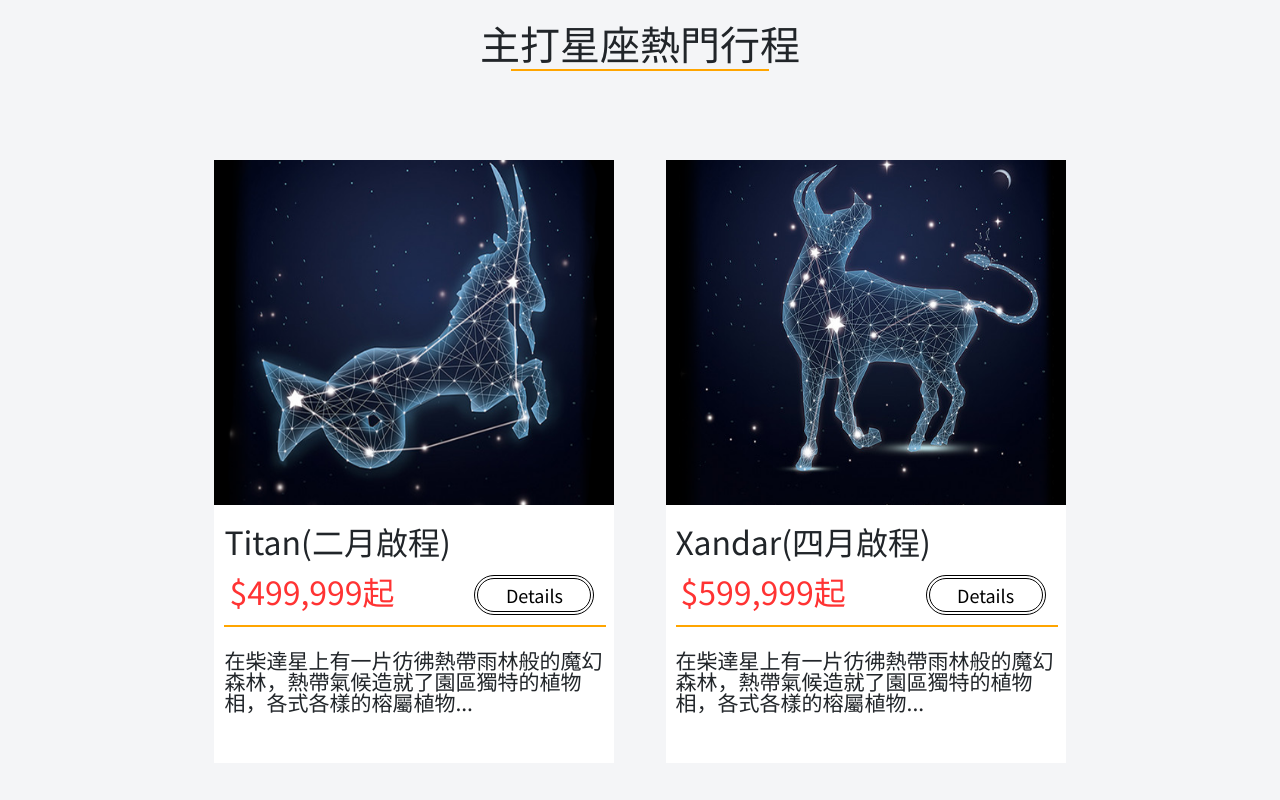
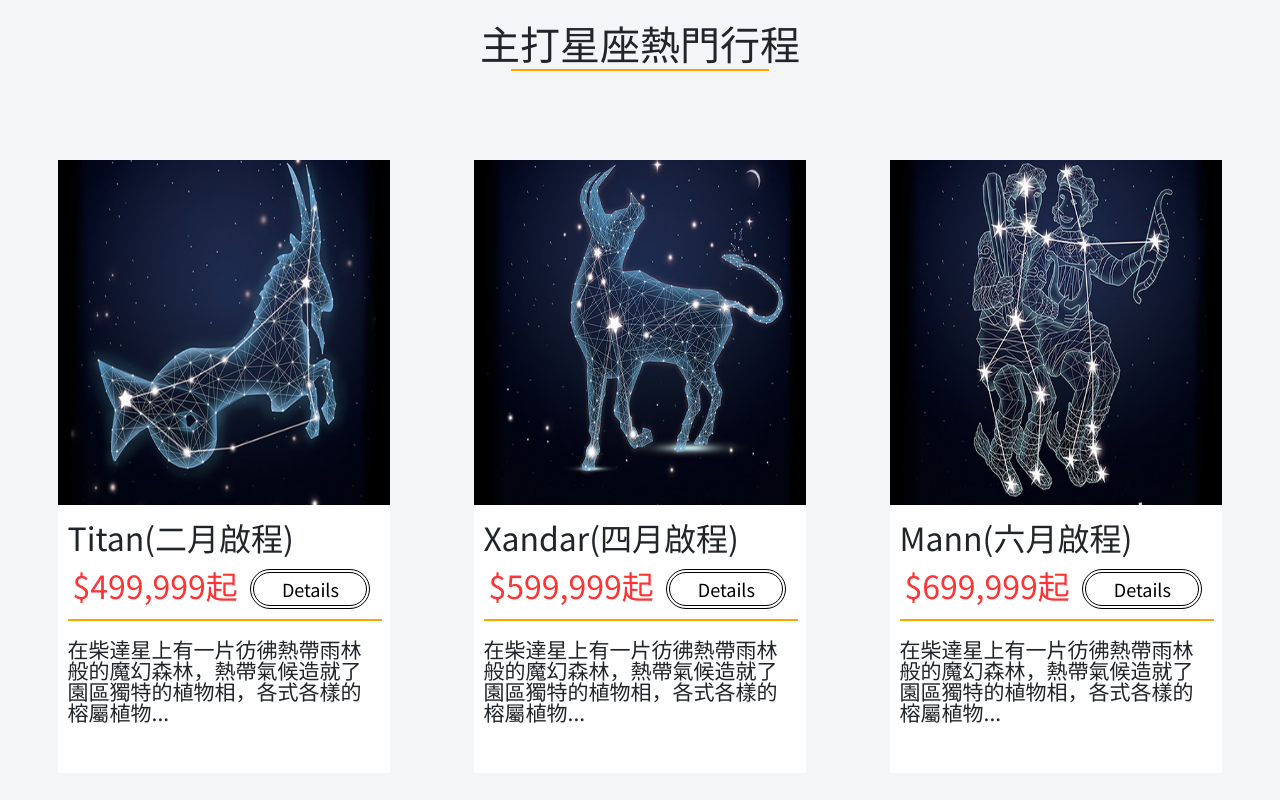
Before and after one commit to Jhih-Ting23472002/u-apexion-react, a React (Create React App) app: page /travel-index in a window 1280 px wide. Shown: the part 2080-2880 px from the top of the page. Built offline with nearby package versions, Linux system fonts and the light colour scheme.

Commit message:
T  CSS update

```diff
--- a/src/pages/Travel/TravelIndex.css
+++ b/src/pages/Travel/TravelIndex.css
@@ -210,7 +210,7 @@
 
   @media (max-width: 640px) {
     .webdesigntuts-workshop input {
-      width: 250px;
+      width: 69%;
     }
   }
 
@@ -310,6 +310,7 @@
   }
 
 
+
   /* shop */
 
   .shopHeaderh2{
@@ -328,7 +329,7 @@
     display: flex;
     flex-direction: row;
     flex-wrap: wrap;
-    justify-content: center;
+    justify-content: space-evenly;
     margin-bottom: 5%;
   }
 
@@ -383,12 +384,18 @@
   .smallItem {
     background-color: white;
     height: relative;
-    width: 400px;
+    width: 26%;
   }
 
   .smallItem>img {
     height: 345px;
     width:100%;
+  }
+
+  @media (max-width: 640px) {
+    .smallItem {
+      width: 100%;
+    }
   }
 
   /* locations */
```
